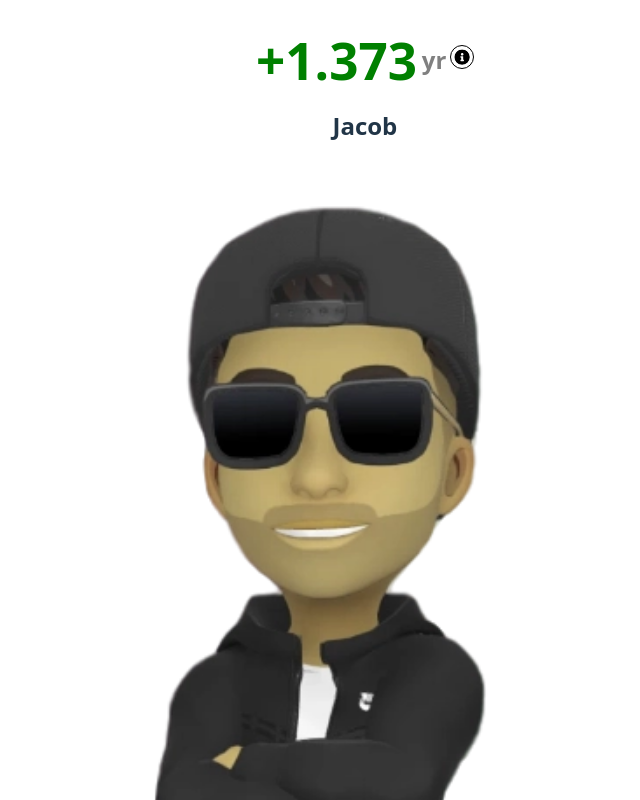
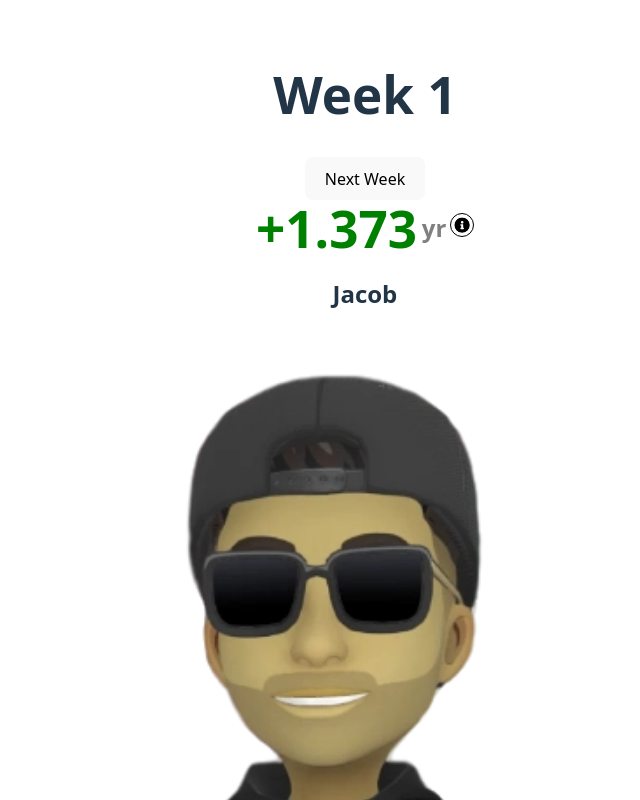
Before and after one commit to MiroKeimioniemi/vital-app, a React (Vite) app in the folder vital-app/: page / in a window 1280 px wide. Shown: the top 800 px of the page, without its empty margins (275-915 px from the left). Built offline with nearby package versions, Linux system fonts and the light colour scheme.

Commit message:
added some apis

```diff
--- a/vital-app/package.json
+++ b/vital-app/package.json
@@ -10,6 +10,7 @@
     "preview": "vite preview"
   },
   "dependencies": {
+    "axios": "^1.6.1",
     "react": "^18.2.0",
     "react-dom": "^18.2.0",
     "react-icons": "^4.11.0",
--- a/vital-app/src/App.jsx
+++ b/vital-app/src/App.jsx
@@ -1,6 +1,4 @@
 import { useState } from 'react'
-import reactLogo from './assets/react.svg'
-import viteLogo from '/vite.svg'
 import './App.css'
 
 import Carousel from './components/Carousel.jsx'
@@ -12,8 +10,18 @@ import robloxAvatar from './images/roblox-avatar.png';
 import minecraftAvatar from './images/minecraft-avatar.jpg';
 import plusSign from './images/plus-sign.svg'
 import LeIncrease from './components/LeIncrease'
+import getData from './services/getData.js'
+
 
 function App() {
+  const [count, setCount] = useState(1)
+
+  const [lE, setlE] = useState([0, 0, 0]) // year month day
+  const [health, setHealth] = useState(10)
+  const [speed, setSpeed] = useState(10)
+  const [strength, setStrength] = useState(10)
+  const [jump_height, setJumpHeight] = useState(10)
+
   const avatars = [
     new Avatar("Add Friend", plusSign, 0, 0, 0, 0, 0),
     new Avatar("Samantha", friendBitmoji, 0, 10, 10, 10, 10),
@@ -23,8 +31,29 @@ function App() {
     new Avatar("Add Avatar", plusSign, 0, 0, 0, 0, 0)
   ]
 
+  const handleButtonClick = () => {
+    setCount((count) => count < 4 ? count + 1 : count)
+    const prevInfo = {
+      "week": count,
+      "current_le_change": { "years": lE[0], "months": lE[1], "days": lE[2] },
+      "current_speed": speed,
+      current_strength: strength,
+      current_health: health,
+      current_jump_height: jump_height
+    }
+    getData(prevInfo).then((data) => {
+      setlE([data.life_expectancy.years, data.life_expectancy.months, data.life_expectancy.days])
+      setSpeed(data.stats.speed)
+      setStrength(data.stats.strength)
+      setHealth(data.stats.health)
+      setJumpHeight(data.stats.jump_height)
+    })
+  }
+
   return (
     <>
+      <h1>Week {count}</h1>
+      <button onClick={() => handleButtonClick()}>Next Week</button>
       <LeIncrease value={1.3733141} />
       <Carousel avatars={avatars} />
     </>
--- /dev/null
+++ b/vital-app/src/services/getData.js
@@ -0,0 +1,9 @@
+import axios from 'axios';
+
+const url = ''
+
+const getData = (previousWeeksData) => {
+    return axios.post(url, previousWeeksData).then(response => response.data)
+}
+
+export default getData;
```
Also changed, not shown: 1 other file (tests, documents, lock files or other folders).
